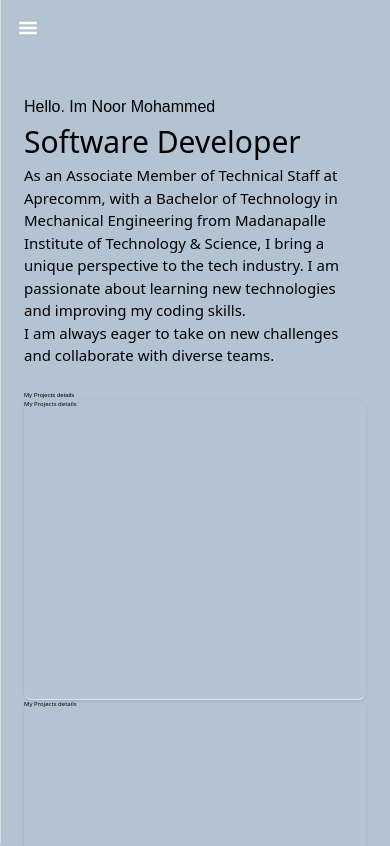
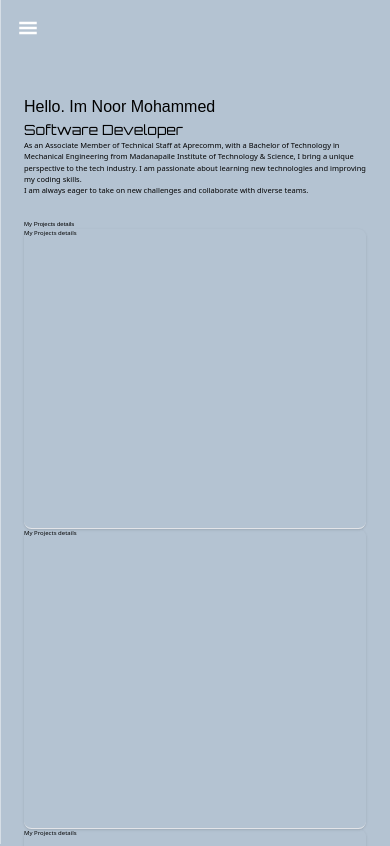
Before and after one commit to NOORMOHAMMED789/noor-portfolio, a Next.js app: page / in a window 390 px wide. Shown: the top 846 px of the page. Built offline with nearby package versions, Linux system fonts and the light colour scheme; a web font is replaced by a local one.

Commit message:
global classnames are changed

```diff
--- a/src/app/globals.css
+++ b/src/app/globals.css
@@ -47,11 +47,11 @@ body {
 }
 
 .homepage_tag {
-  @apply text-[3rem]
+  @apply lg:text-[2.4rem] md:text-[1.6rem] text-[1.4rem] font-orbitron
 }
 
 .homepage_desc {
-  @apply text-[2.4rem]
+  @apply lg:text-[2.4rem] md:text-[1.6rem] text-[1.2rem] font-sans
 }
 
 .education_title {
```
